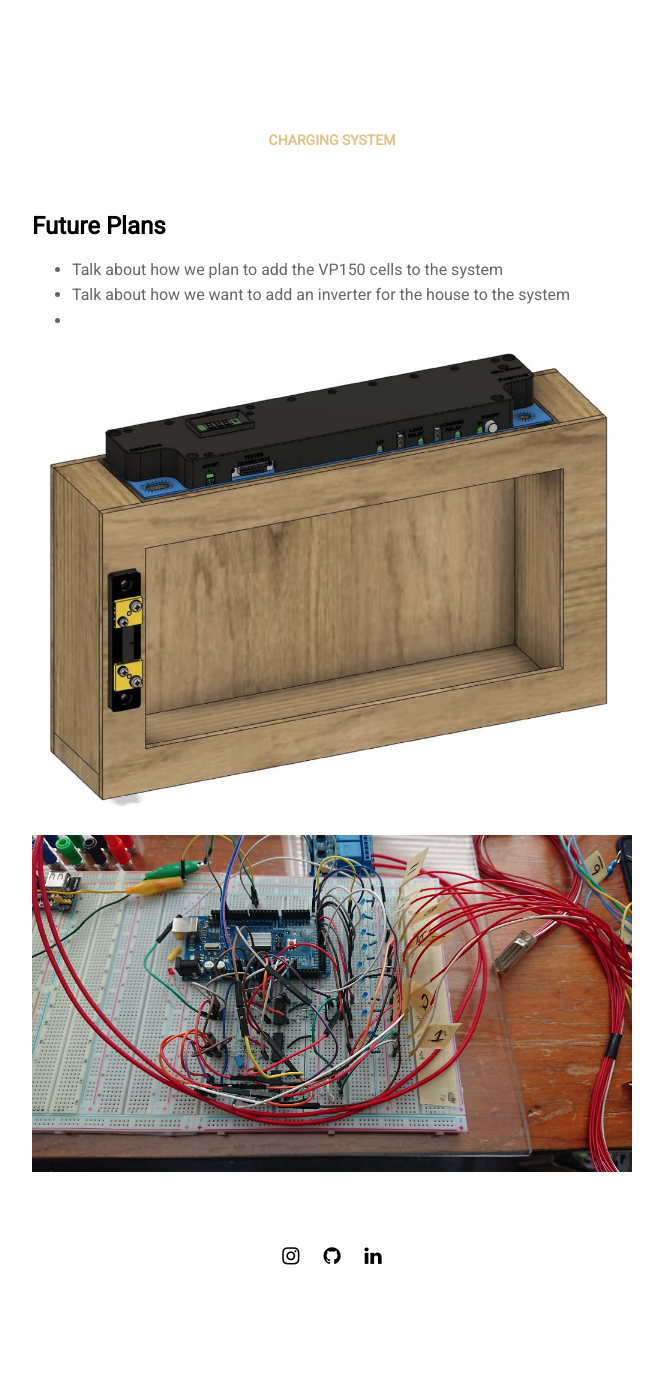
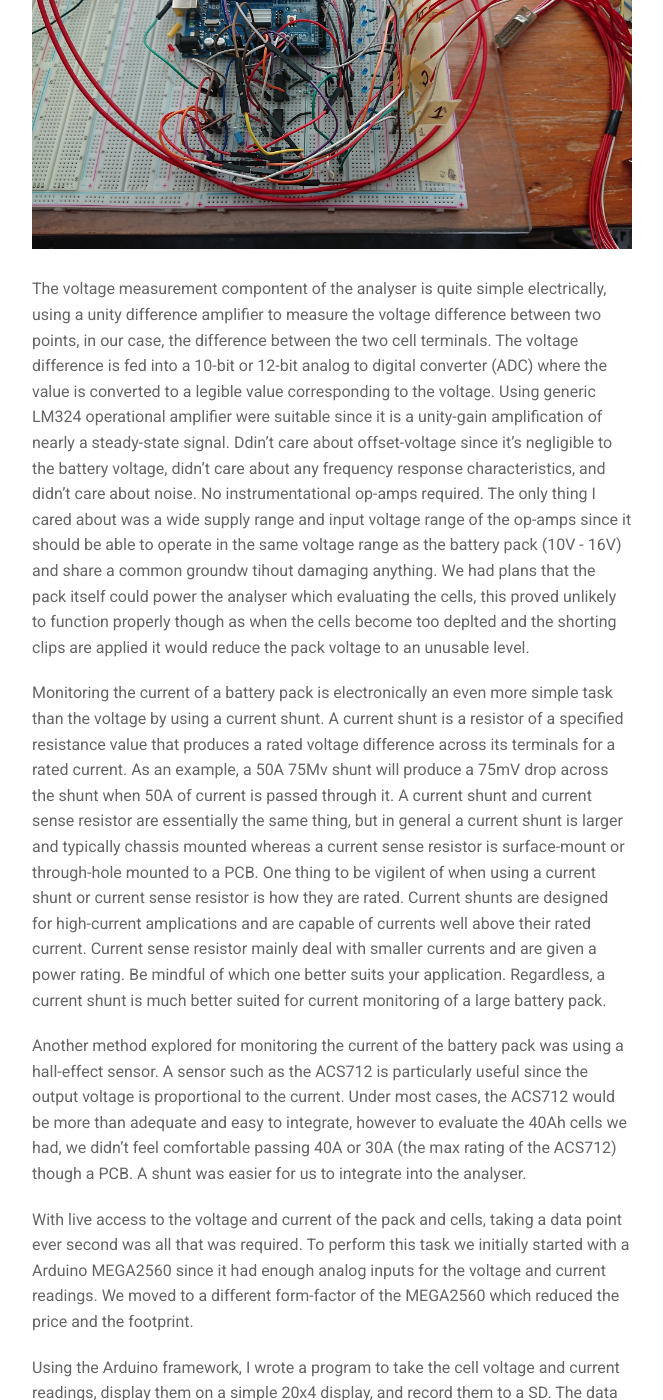
Before and after one commit to Riley903/Riley903.github.io, a Jekyll site: the page built from projects/proj-1.md, in a window 1280 px wide and 1400 px high, scrolled down 5511 px. Shown: the whole window, without its empty margins (308-971 px from the left). Built offline with Jekyll 4.4.1, drawn with Linux system fonts in a browser that asks for light colours; nearby versions of some CDN libraries; some of the changed text lies outside the part shown.

Commit message:
Added content to proj-1 NiCd battery section

```diff
--- a/projects/proj-1.md
+++ b/projects/proj-1.md
@@ -52,8 +52,6 @@ Seems easy enough right? You'd be right. The principles behind our plan were sim
 - Water pump system.
 -
 
-
-
 #### Sub-Systems
 
 - Talk in detail about the sub-systems.
@@ -76,7 +74,25 @@ Thus to effectively use the cells and arrange them in packs, it is important to
 
 ### Analyser
 
-### Pack Monitor
+- Intro paragraph that leads into the MVP.
+
+Measuring the effective capacity of the cells is a requirement we set for ourselves such that we could group similar cells together. To evalutate the capacity of a cell, measured in watt-hours (Wh), one has to measure the voltage and current over the duration of the discharge curve. Simply multiplying the voltage (V) by the current (I) to get the power (W), then integrate or sum that power value for the discharge duration. To do this we monitored the voltage of each cell arranged in a 10-cell pack that was connected to a load, the current supplied to the load was monitored, and a reading was taken each second for the 3600 (1 hour) or more seconds it took to discharge the pack. The theory of this was initially and successfully tested with the prototype I designed and built shown in the image below. Once we were satisfied with the capabilities of each function of the analyser, I set about putting it in a more useful form-factor than the prototype.
+
+![](../assets/img/projects/proj-1/MVP.jpg)
+
+The voltage measurement compontent of the analyser is quite simple electrically, using a unity difference amplifier to measure the voltage difference between two points, in our case, the difference between the two cell terminals. The voltage difference is fed into a 10-bit or 12-bit analog to digital converter (ADC) where the value is converted to a legible value corresponding to the voltage. Using generic LM324 operational amplifier were suitable since it is a unity-gain amplification of nearly a steady-state signal. Ddin't care about offset-voltage since it's negligible to the battery voltage, didn't care about any frequency response characteristics, and didn't care about noise. No instrumentational op-amps required. The only thing I cared about was a wide supply range and input voltage range of the op-amps since it should be able to operate in the same voltage range as the battery pack (10V - 16V) and share a common groundw tihout damaging anything. We had plans that the pack itself could power the analyser which evaluating the cells, this proved unlikely to function properly though as when the cells become too deplted and the shorting clips are applied it would reduce the pack voltage to an unusable level.
+
+Monitoring the current of a battery pack is electronically an even more simple task than the voltage by using a current shunt. A current shunt is a resistor of a specified resistance value that produces a rated voltage difference across its terminals for a rated current. As an example, a 50A 75Mv shunt will produce a 75mV drop across the shunt when 50A of current is passed through it. A current shunt and current sense resistor are essentially the same thing, but in general a current shunt is larger and typically chassis mounted whereas a current sense resistor is surface-mount or through-hole mounted to a PCB. One thing to be vigilent of when using a current shunt or current sense resistor is how they are rated. Current shunts are designed for high-current amplications and are capable of currents well above their rated current. Current sense resistor mainly deal with smaller currents and are given a power rating. Be mindful of which one better suits your application. Regardless, a current shunt is much better suited for current monitoring of a large battery pack.
+
+Another method explored for monitoring the current of the battery pack was using a hall-effect sensor. A sensor such as the ACS712 is particularly useful since the output voltage is proportional to the current. Under most cases, the ACS712 would be more than adequate and easy to integrate, however to evaluate the 40Ah cells we had, we didn't feel comfortable passing 40A or 30A (the max rating of the ACS712) though a PCB. A shunt was easier for us to integrate into the analyser.
+
+With live access to the voltage and current of the pack and cells, taking a data point ever second was all that was required. To perform this task we initially started with a Arduino MEGA2560 since it had enough analog inputs for the voltage and current readings. We moved to a different form-factor of the MEGA2560 which reduced the price and the footprint.
+
+Using the Arduino framework, I wrote a program to take the cell voltage and current readings, display them on a simple 20x4 display, and record them to a SD. The data stored on the SD card are the cell voltages and current for each second of the discarge. This data can be easily imported into Excel or a python script to spit out the cell capacity with some clever math. Part of the objective to evalutate the cells is that it had to be a simple enough task that my dad could simply clear the SD card, plug the unit into the battery pack, perform a discharge cycle, remove the SD card and import the data into an Excel sheet that would give him a bettery rating. He can then organising them as he sees fit. This is how we are evaluating the cells.
+
+### Battery Packs
+
+ ![](../assets/img/projects/proj-1/CAD-ASSEMBLY.jpg)
 
 ### Water System
 
@@ -86,10 +102,6 @@ Thus to effectively use the cells and arrange them in packs, it is important to
 
 #### Future Plans
 
-- Talk about how we plan to add the VP150 cells to the system
-- Talk about how we want to add an inverter for the house to the system
--
-
-![](../assets/img/projects/proj-1/CAD-ASSEMBLY.jpg)
-
-![](../assets/img/projects/proj-1/MVP.jpg)
+- Talk about how we plan to add the VP150 cells to the system.
+- Talk about how we want to add an inverter for the house to the system.
+- Dummy Board.
```
